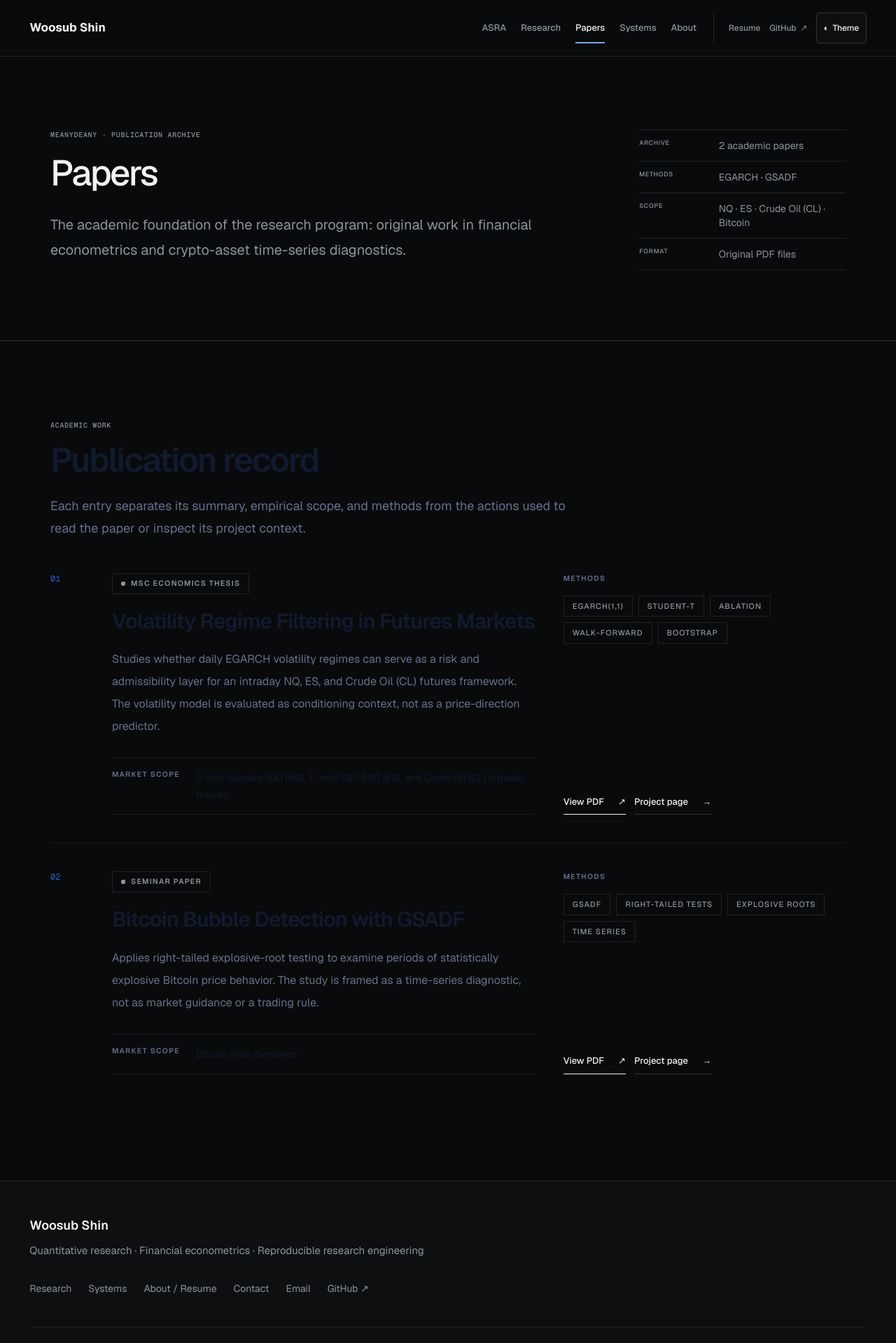
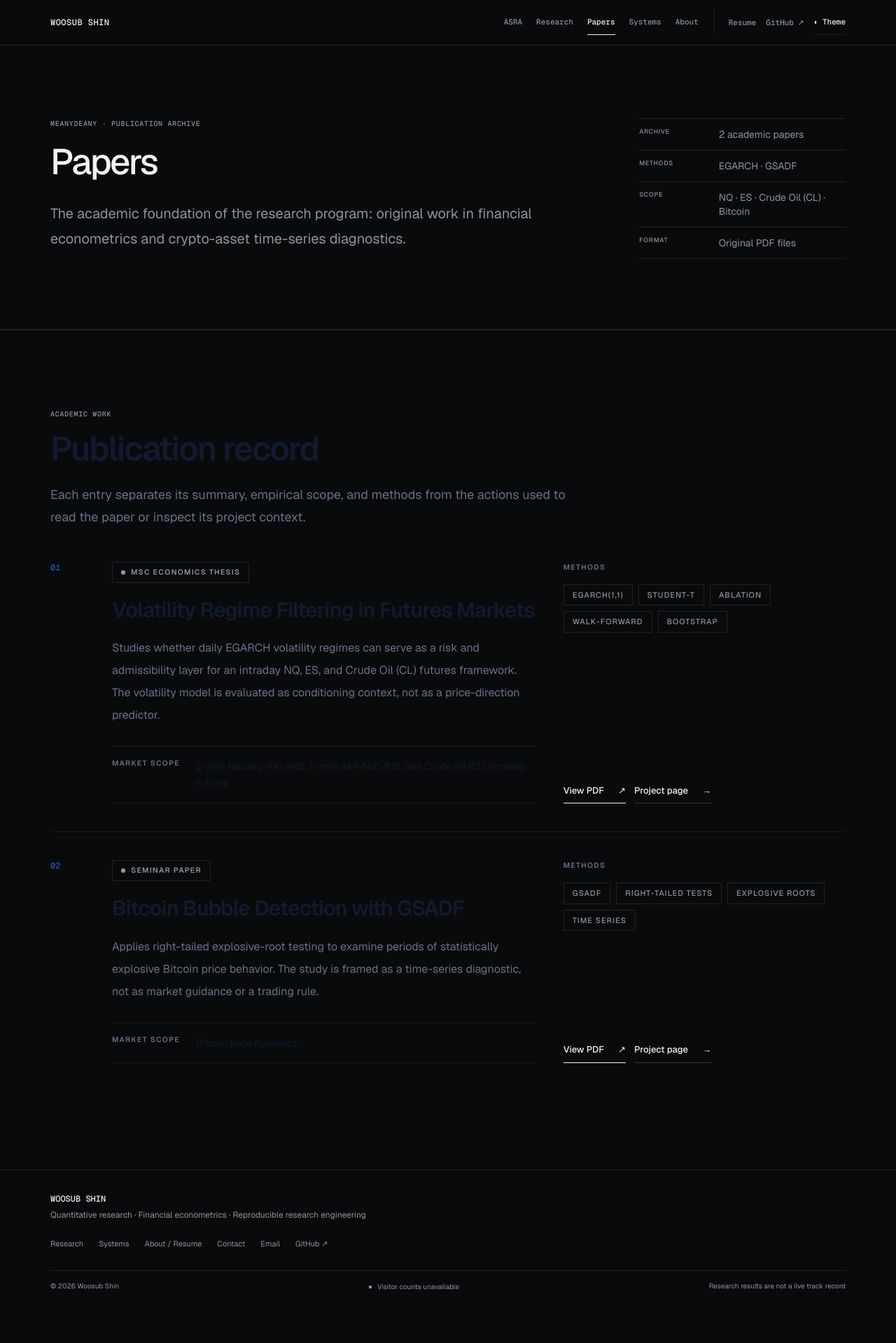
Before and after one commit to MeanyDeany/woosub-shin, a Next.js app: page /papers in a window 1280 px wide. Shown: the top 1919 px of the page at 70% size. After the commit the page ends 1867 px from the top, so only its background shows below. Built offline with nearby package versions, Linux system fonts and the light colour scheme.

Commit message:
Flatten global navigation and footer styling

```diff
--- a/app/navigation.css
+++ b/app/navigation.css
@@ -150,3 +150,132 @@
   .research-footer,
   .research-contextual-navigation { display: none; }
 }
+
+
+/* Unified flat navigation */
+.research-header {
+  background: var(--canvas);
+  border-color: var(--rule);
+}
+.research-header__inner,
+.research-footer__inner,
+.research-contextual-navigation {
+  width: min(calc(100% - (var(--site-gutter) * 2)), var(--site-max));
+  padding-inline: 0;
+}
+.research-header__inner {
+  min-height: 64px;
+}
+.research-wordmark {
+  min-height: 36px;
+  font: 500 12px/1.2 var(--font-geist-mono), monospace;
+  letter-spacing: .04em;
+  text-transform: uppercase;
+}
+.navigation-panel {
+  gap: 22px;
+}
+.navigation-links {
+  gap: 20px;
+}
+.navigation-utilities {
+  gap: 14px;
+  padding-left: 20px;
+}
+.navigation-links a,
+.navigation-utility,
+.navigation-theme {
+  min-height: 36px;
+  font: 500 11px/1.3 var(--font-geist-mono), monospace;
+}
+.navigation-links a {
+  border: 0;
+  border-bottom: 1px solid transparent;
+}
+.navigation-links a[data-active],
+.navigation-links a[aria-current="page"] {
+  border-bottom-color: var(--text-primary);
+  color: var(--text-primary);
+}
+.navigation-links a:hover,
+.navigation-utility:hover,
+.navigation-theme:hover,
+.research-wordmark:hover {
+  color: var(--text-primary);
+}
+.navigation-theme {
+  border: 0;
+  border-bottom: 1px solid var(--rule);
+  border-radius: 0;
+  padding: 3px 0;
+  background: transparent;
+}
+.research-footer {
+  background: var(--canvas);
+}
+.research-footer__inner {
+  padding: 34px 0 20px;
+}
+.research-footer__identity {
+  max-width: 48rem;
+  font-size: 12px;
+}
+.research-footer__name {
+  margin-bottom: 5px;
+  font: 500 12px/1.3 var(--font-geist-mono), monospace;
+  text-transform: uppercase;
+}
+.research-footer__links {
+  gap: 0 22px;
+  margin-top: 14px;
+}
+.research-footer__links a {
+  min-height: 34px;
+  font-size: 11px;
+}
+.research-footer__record {
+  margin-top: 20px;
+  padding-top: 14px;
+  font-size: 10px;
+}
+.research-contextual-navigation {
+  gap: 0 20px;
+  padding-block: 4px;
+}
+.research-contextual-navigation__link {
+  min-height: 34px;
+  font-size: 11px;
+}
+.research-skip-link {
+  border-radius: 0;
+  background: var(--text-primary);
+  color: var(--canvas);
+}
+@media (max-width:1099px) {
+  .research-header__inner {
+    min-height: 60px;
+    padding-block: 6px;
+  }
+  .navigation-disclosure {
+    min-height: 36px;
+    min-width: 0;
+    border: 0;
+    border-bottom: 1px solid var(--rule);
+    border-radius: 0;
+    padding: 4px 0;
+    background: transparent;
+    font: 500 11px/1.2 var(--font-geist-mono), monospace;
+  }
+  .navigation-panel {
+    margin-top: 4px;
+    padding-block: 8px;
+  }
+  .navigation-links a,
+  .navigation-utility,
+  .navigation-theme {
+    min-height: 36px;
+  }
+  .research-footer__inner {
+    padding-inline: 0;
+  }
+}
```
